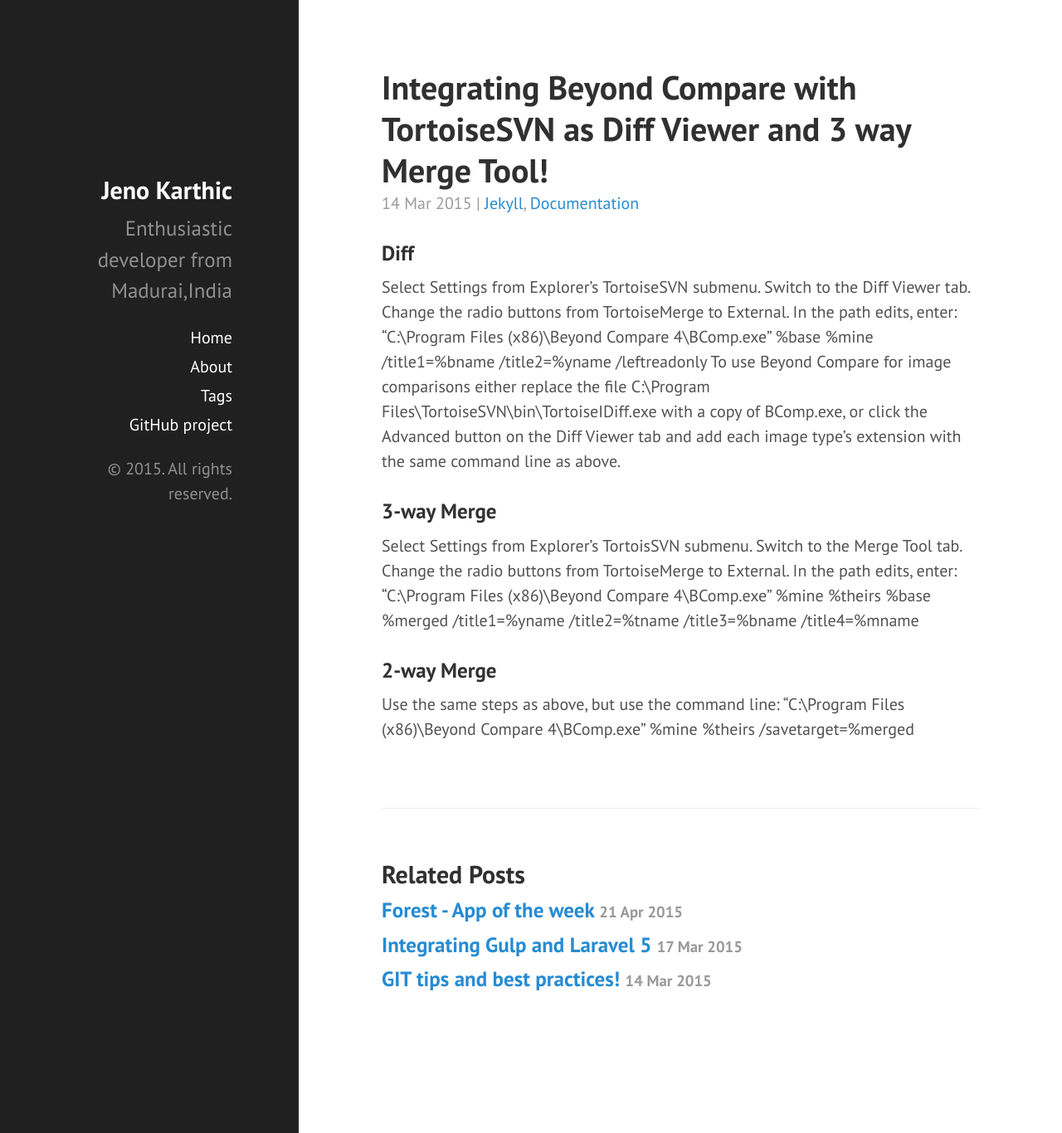
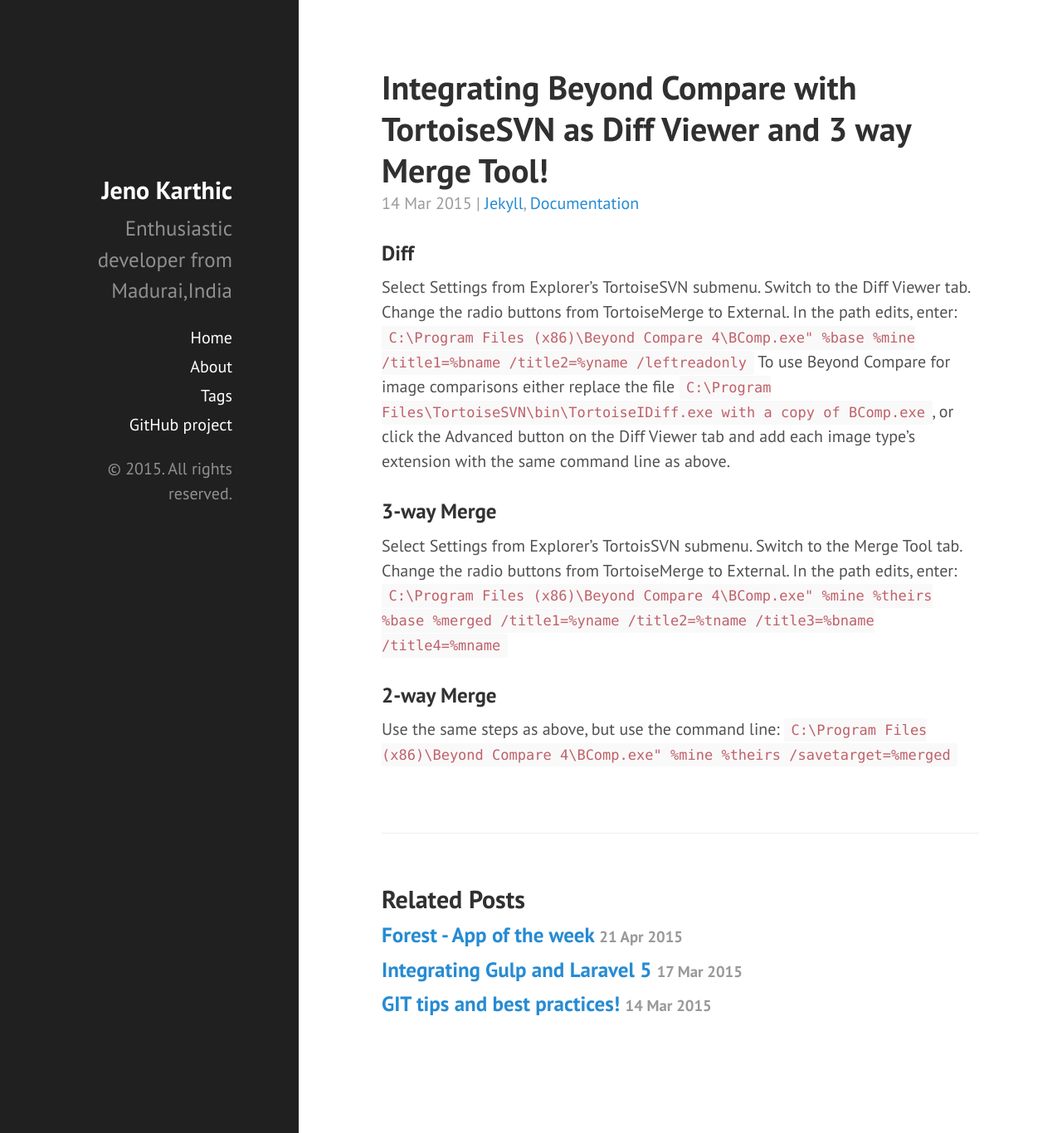
Before and after one commit to jenokarthic/jenokarthic.github.io, a Jekyll site: the page built from _posts/2015-3-14-Integrating-beyond-compare-TORTOISESVN.md, in a window 1280 px wide and 1366 px high. Shown: the whole window at 83% size. Built offline with Jekyll 4.4.1, drawn with Linux system fonts in a browser that asks for light colours; Markdown is read by kramdown in place of the engine named in the settings; comment, search, counter and statistics services are not loaded.

```diff
--- a/_posts/2015-3-14-Integrating-beyond-compare-TORTOISESVN.md
+++ b/_posts/2015-3-14-Integrating-beyond-compare-TORTOISESVN.md
@@ -10,16 +10,16 @@ Select Settings from Explorer's TortoiseSVN submenu.
 Switch to the Diff Viewer tab.
 Change the radio buttons from TortoiseMerge to External.
 In the path edits, enter:
-"C:\Program Files (x86)\Beyond Compare 4\BComp.exe" %base %mine /title1=%bname /title2=%yname /leftreadonly
-To use Beyond Compare for image comparisons either replace the file C:\Program Files\TortoiseSVN\bin\TortoiseIDiff.exe with a copy of BComp.exe, or click the Advanced button on the Diff Viewer tab and add each image type's extension with the same command line as above.
+`C:\Program Files (x86)\Beyond Compare 4\BComp.exe" %base %mine /title1=%bname /title2=%yname /leftreadonly`
+To use Beyond Compare for image comparisons either replace the file `C:\Program Files\TortoiseSVN\bin\TortoiseIDiff.exe with a copy of BComp.exe`, or click the Advanced button on the Diff Viewer tab and add each image type's extension with the same command line as above.
 
 ###3-way Merge
 Select Settings from Explorer's TortoisSVN submenu.
 Switch to the Merge Tool tab.
 Change the radio buttons from TortoiseMerge to External.
 In the path edits, enter:
-"C:\Program Files (x86)\Beyond Compare 4\BComp.exe" %mine %theirs %base %merged /title1=%yname /title2=%tname /title3=%bname /title4=%mname
+`C:\Program Files (x86)\Beyond Compare 4\BComp.exe" %mine %theirs %base %merged /title1=%yname /title2=%tname /title3=%bname /title4=%mname`
 
 ###2-way Merge
 Use the same steps as above, but use the command line:
-"C:\Program Files (x86)\Beyond Compare 4\BComp.exe" %mine %theirs /savetarget=%merged
+`C:\Program Files (x86)\Beyond Compare 4\BComp.exe" %mine %theirs /savetarget=%merged`
```
